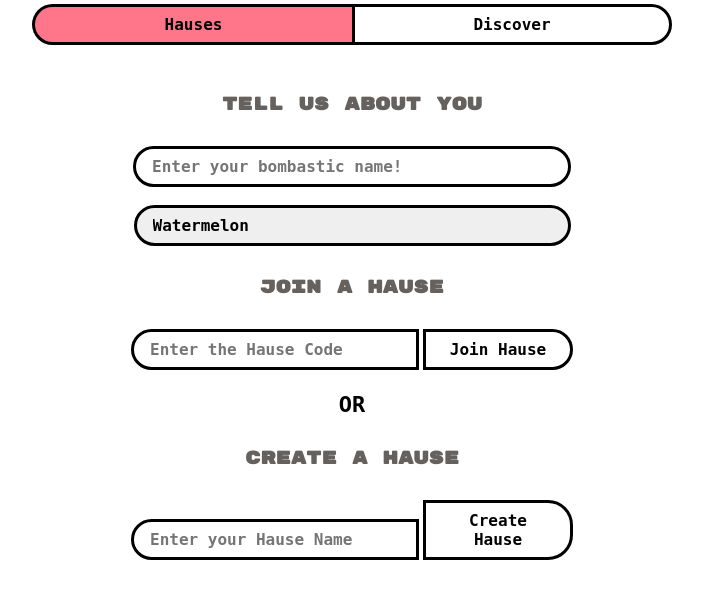
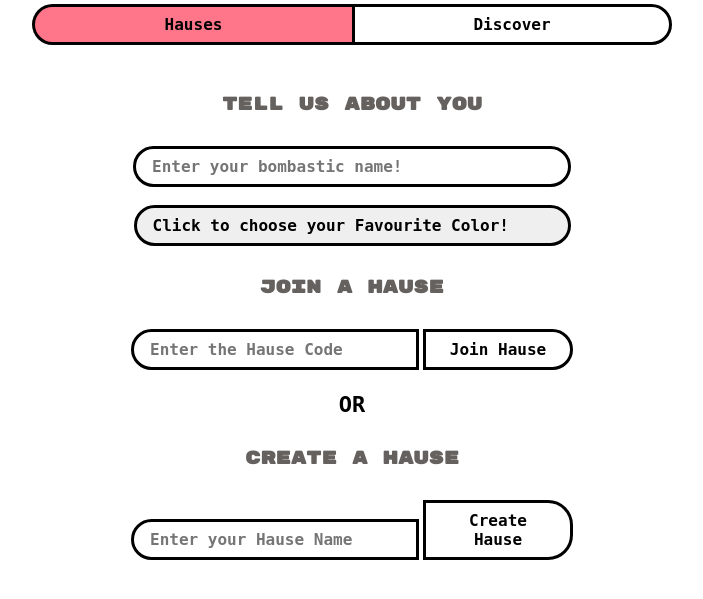
Before and after one commit to CozyHause/CozyHause, a Flask app: page / in a window 1280 px wide. Shown: the part 124-723 px from the top of the page, without its empty margins (288-991 px from the left). Run offline with Flask 3, Linux system fonts and the light colour scheme; some libraries are stand-ins or nearby versions.

Commit message:
Update home.html - added default option for colors

```diff
--- a/CozyHause/templates/home.html
+++ b/CozyHause/templates/home.html
@@ -23,6 +23,7 @@
             <br>
             <div class="favcolorWrapper" id="favcolorWrapper">
                 <select name="favcolor" id="favcolor" class="favcolor">
+                    <option value="Favourite_Color">Click to choose your Favourite Color!</option>
                     <option value="#ff758a">Watermelon</option>
                     <option value="#C66E4E">Chocolate</option>
                     <option value="#ff8c00">Orange</option>
```
